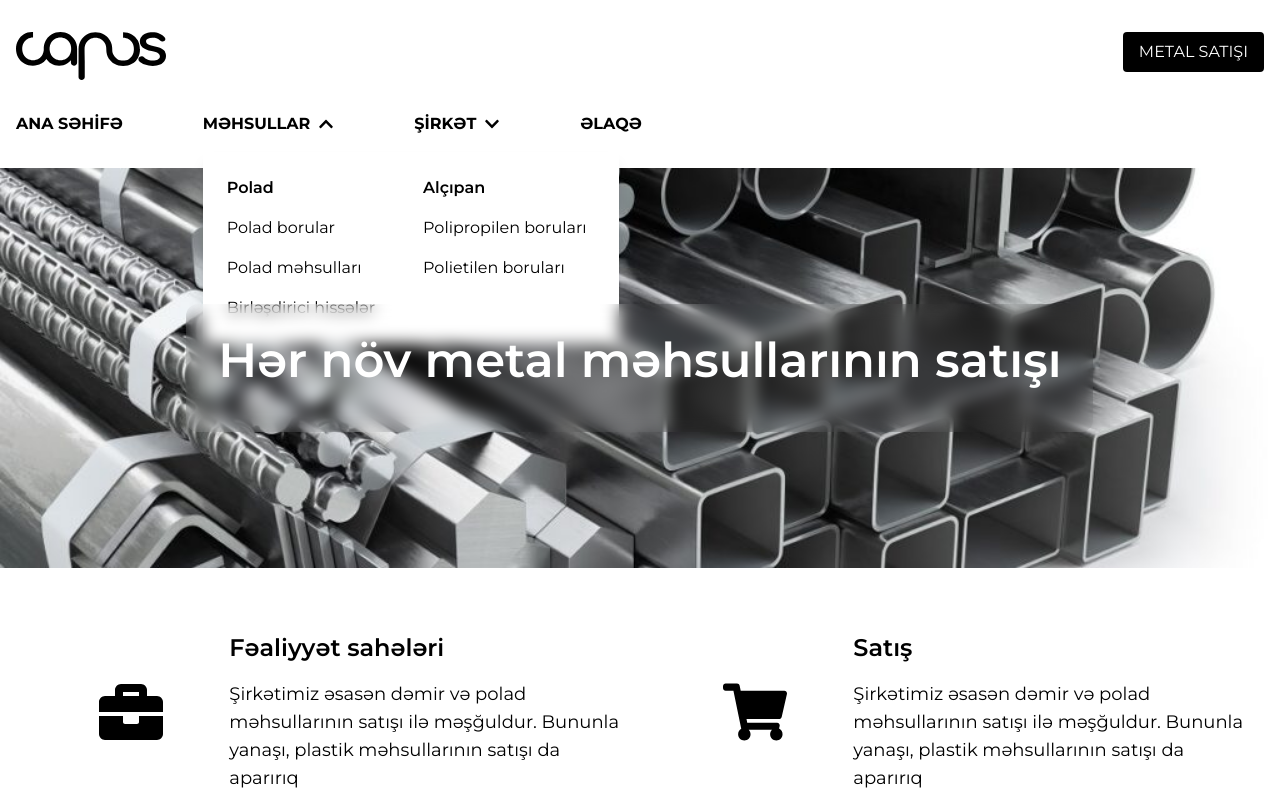
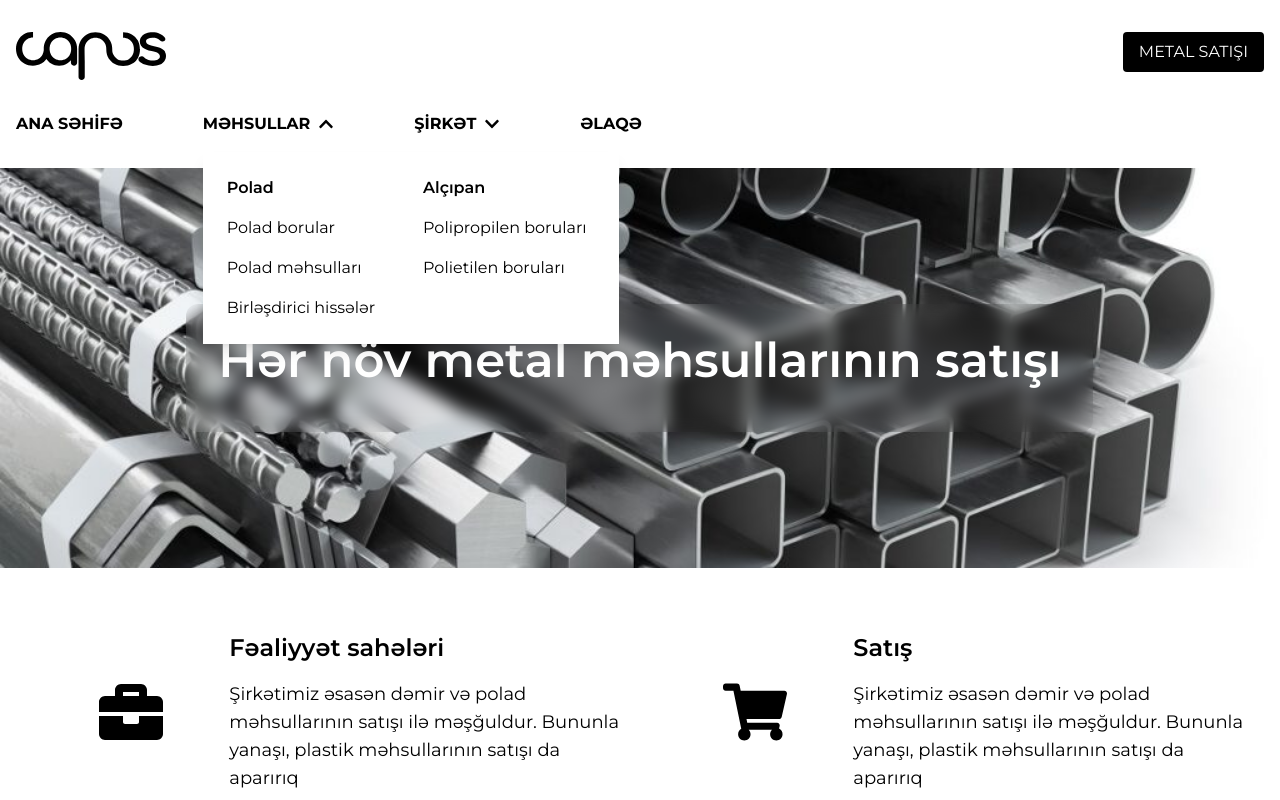
Before and after one commit to Visual-M/sdmetalaz, a Next.js app: page / in a window 1280 px wide. Both pictures are taken after a click on the item "MƏHSULLAR". Shown: the top 800 px of the page. Built offline with nearby package versions, Linux system fonts and the light colour scheme.

Commit message:
added some changes

```diff
--- a/app/components/Navbar.tsx
+++ b/app/components/Navbar.tsx
@@ -27,7 +27,7 @@ export default function Navbar() {
 
   const renderProductsDropdown = () => {
     return (
-      <div className="md:absolute mt-4 min-w-[26rem] bg-white md:shadow-lg transition-all duration-300">
+      <div className="md:absolute mt-4 min-w-[26rem] bg-white md:shadow-lg transition-all duration-300 z-[1000]">
         <div className="flex flex-col md:flex-row">
           {navigation.products.categories.map((category) => (
             <div key={category.title} className="md:p-4">
@@ -54,7 +54,7 @@ export default function Navbar() {
 
   const renderCompanyDropdown = () => {
     return (
-      <div className="md:absolute mt-4 min-w-[15rem] text-black bg-white md:shadow-lg transition-all duration-300">
+      <div className="md:absolute mt-4 min-w-[15rem] text-black bg-white md:shadow-lg transition-all duration-300 z-[1000]">
         <div className="md:p-4">
           <ul>
             {navigation.company.categories.map((category) => (
```
